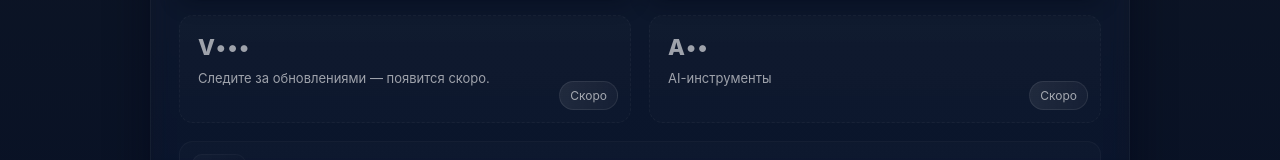
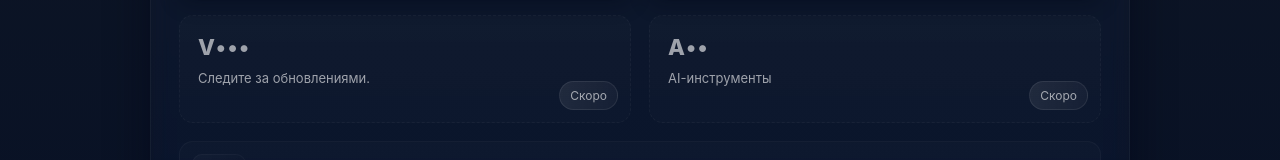
Before and after one commit to loverify/loverify.github.io, a plain HTML site: page index.html in a window 1280 px wide. Both pictures are taken after a click on the element "Скоро: VPN". Shown: the part 378-538 px from the top of the page. Drawn offline with Linux system fonts and the light colour scheme.

Commit message:
index.html

```diff
--- a/index.html
+++ b/index.html
@@ -330,7 +330,7 @@
         // subtle animation
         el.animate([{transform:'scale(1)'},{transform:'scale(0.995)'},{transform:'scale(1)'}],{duration:220});
         const hint = el.querySelector('.hint');
-        hint.innerText = 'Следите за обновлениями — появится скоро.';
+        hint.innerText = 'Следите за обновлениями.';
       });
       el.addEventListener('keydown', (e)=>{if(e.key==='Enter') el.click();});
     });
```
